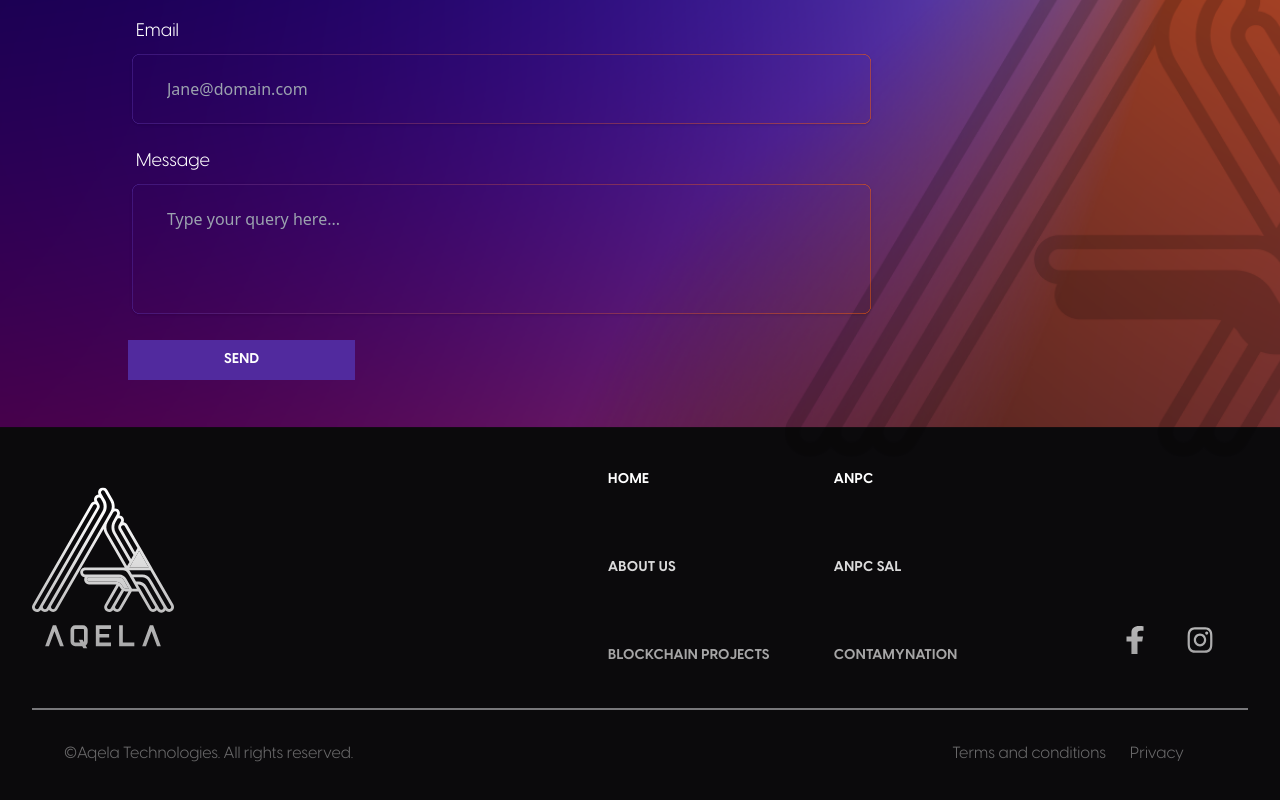
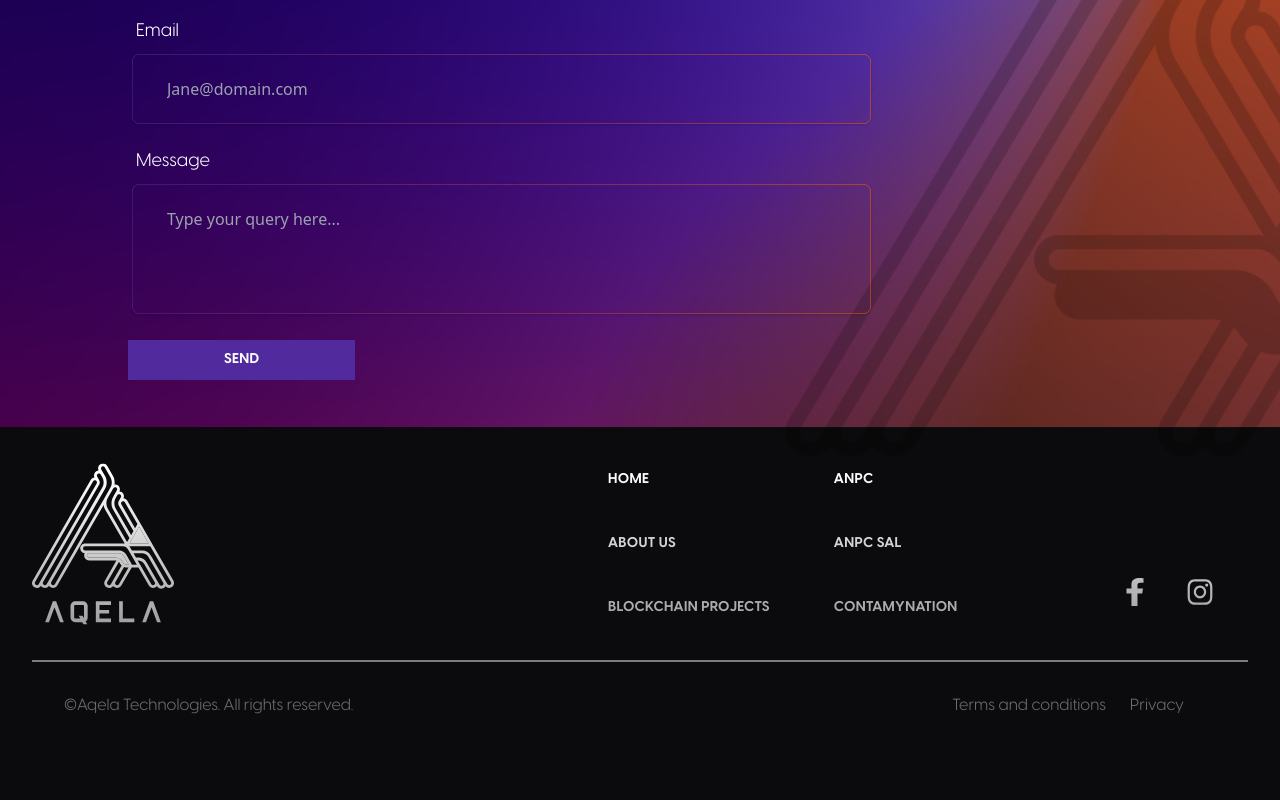
Before and after one commit to RavaszTamas/dev-nextjs, a Next.js app: page / in a window 1280 px wide. Shown: the part 5389-6189 px from the top of the page. Built offline with nearby package versions, Linux system fonts and the light colour scheme.

Commit message:
small update

```diff
--- a/src/components/Footer.tsx
+++ b/src/components/Footer.tsx
@@ -17,7 +17,7 @@ export default function Footer() {
       <div className="mx-6 flex flex-col gap-8 border-b-2 pb-8 md:mx-8 md:flex-row md:justify-between md:gap-0">
         <Image src={AqelaWhiteLogo} alt={"aqela-white-logo"} />
         <div className="flex w-full flex-col justify-between md:mr-8 md:w-2/3 md:flex-row lg:w-1/2">
-          <div className="grid grid-cols-2 justify-start gap-x-1 gap-y-2 md:gap-8 md:gap-x-16 md:gap-y-12">
+          <div className="grid grid-cols-2 justify-start gap-x-1 gap-y-2 md:gap-8 md:gap-x-16 md:gap-y-6">
             <div>
               <Link href="/">
                 <Button className="p-0" variant="ghost">
```
